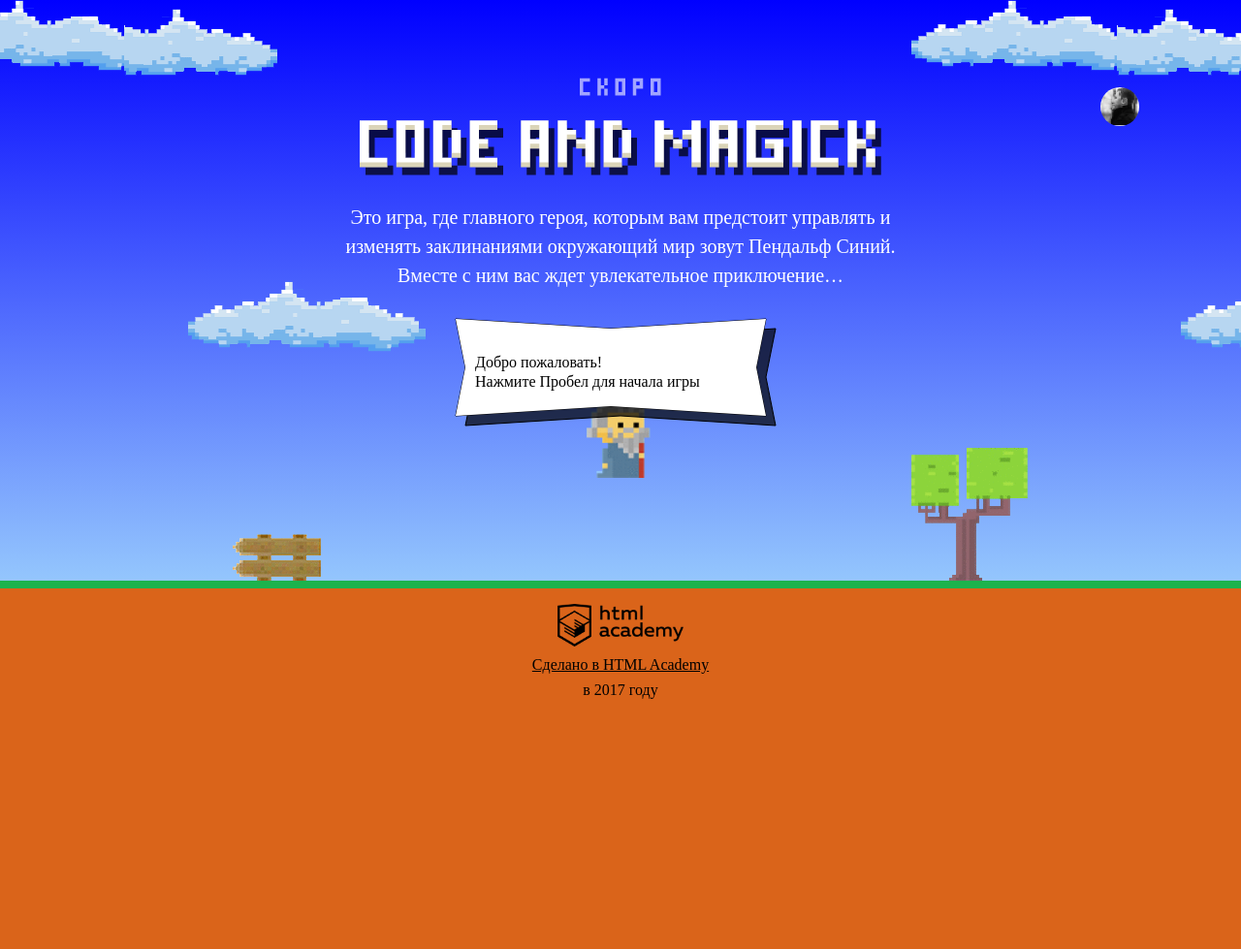
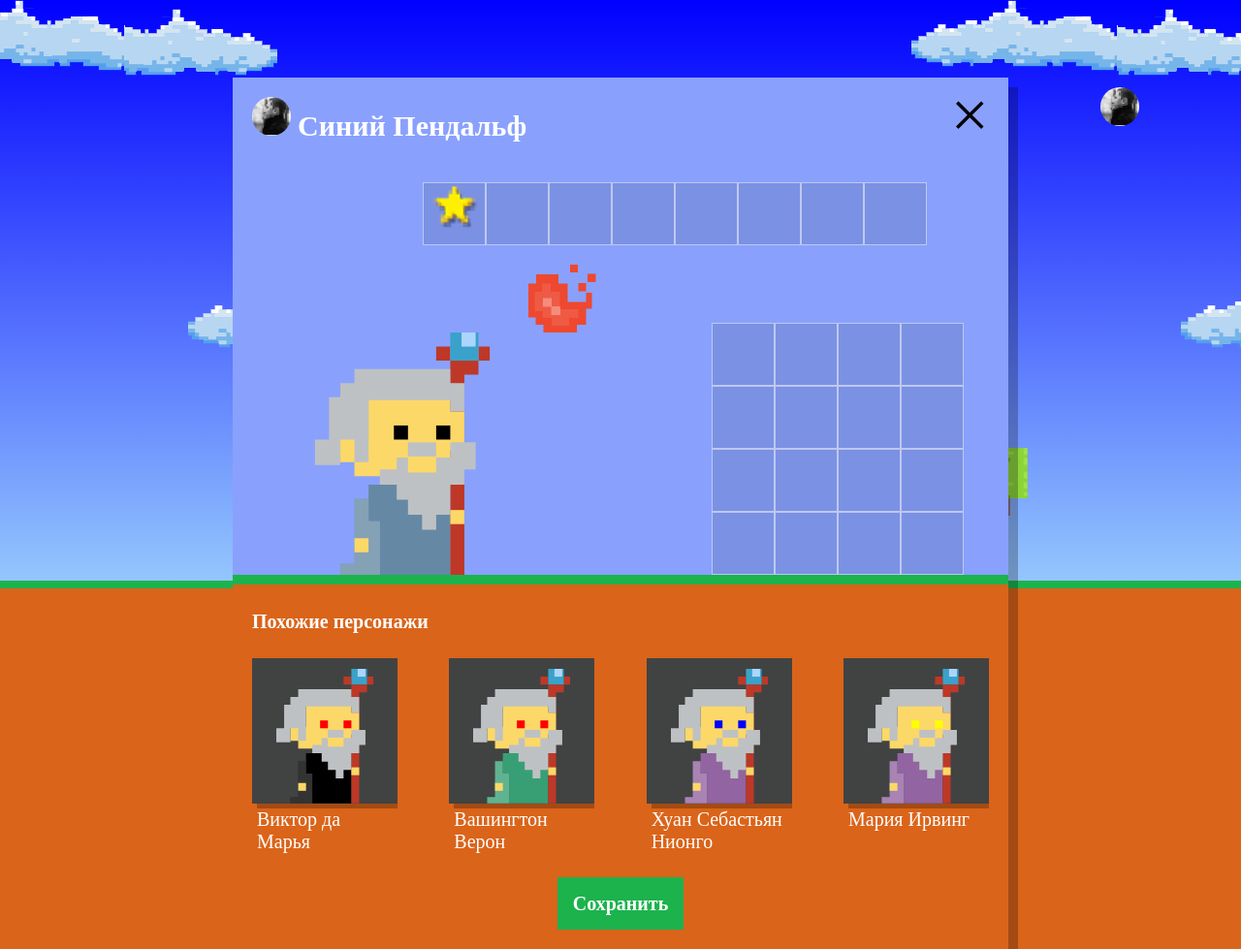
Before and after one commit to july-4n/991959-code-and-magick-18, a website: page index.html in a window 1280 px wide. Shown: the whole page at 97% size. Before the commit the page ends 800 px from the top, so only its background shows below. Drawn offline with Linux system fonts and the light colour scheme; a web font is replaced by a local one.

Commit message:
добавлен скрипт setup.js

```diff
--- a/index.html
+++ b/index.html
@@ -206,6 +206,7 @@ var getWizardY = function(height) {
 </script>
 <script src="js/stat.js"></script>
 <script src="js/game.js"></script>
+<script src="js/setup.js"></script>
 
 </body>
 </html>
--- /dev/null
+++ b/js/setup.js
@@ -0,0 +1,54 @@
+'use strict';
+
+var WIZARD_NAMES = ['Иван', 'Хуан Себастьян', 'Мария', 'Кристоф', 'Виктор', 'Юлия', 'Люпита', 'Вашингтон'];
+var WIZARD_SURNAMES = ['да Марья', 'Верон', 'Мирабелла', 'Вальц', 'Онопко', 'Топольницкая', 'Нионго', 'Ирвинг'];
+var COAT_COLORS = ['rgb(101, 137, 164)', 'rgb(241, 43, 107)', 'rgb(146, 100, 161)', 'rgb(56, 159, 117)', 'rgb(215, 210, 55)', 'rgb(0, 0, 0)'];
+var EYES_COLORS = ['black', 'red', 'blue', 'yellow', 'green'];
+var WIZARDS_NUMBER = 4;
+
+//  получение случайного числа из массива
+var getRandomElement = function (arr) {
+  var max = arr.length;
+  var randomElement = Math.round(Math.random() * (max - 1));
+  return arr[randomElement];
+};
+//  генерируем случайное имя и свойства волшебника
+var wizards = [];
+
+for (var i = 0; i < WIZARDS_NUMBER; i++) {
+  var wizard = {
+    name: getRandomElement(WIZARD_NAMES) + ' ' + getRandomElement(WIZARD_SURNAMES),
+    coatColor: getRandomElement(COAT_COLORS),
+    eyesColor: getRandomElement(EYES_COLORS)
+  };
+  wizards[i] = wizard;
+}
+// показываем окно настроек пользователя
+var userDialog = document.querySelector('.setup');
+userDialog.classList.remove('hidden');
+
+var similarListElement = document.querySelector('.setup-similar-list');
+//  показываем блок с похожими персонажами
+var similarWizardTemplate = document.querySelector('#similar-wizard-template')
+    .content
+    .querySelector('.setup-similar-item');
+
+document.querySelector('.setup-similar').classList.remove('hidden');
+
+var renderWizard = function (magician) {
+  var wizardElement = similarWizardTemplate.cloneNode(true);
+  //  данные для шаблона
+  wizardElement.querySelector('.setup-similar-label').textContent = magician.name;
+  wizardElement.querySelector('.wizard-coat').style.fill = magician.coatColor;
+  wizardElement.querySelector('.wizard-eyes').style.fill = magician.eyesColor;
+  return wizardElement;
+};
+
+var fragment = document.createDocumentFragment();
+//  выводим 4 окна с волшебниками
+for (var j = 0; j < wizards.length; j++) {
+  fragment.appendChild(renderWizard(wizards[j]));
+}
+similarListElement.appendChild(fragment);
+
+userDialog.querySelector('.setup-similar').classList.remove('hidden');
```
